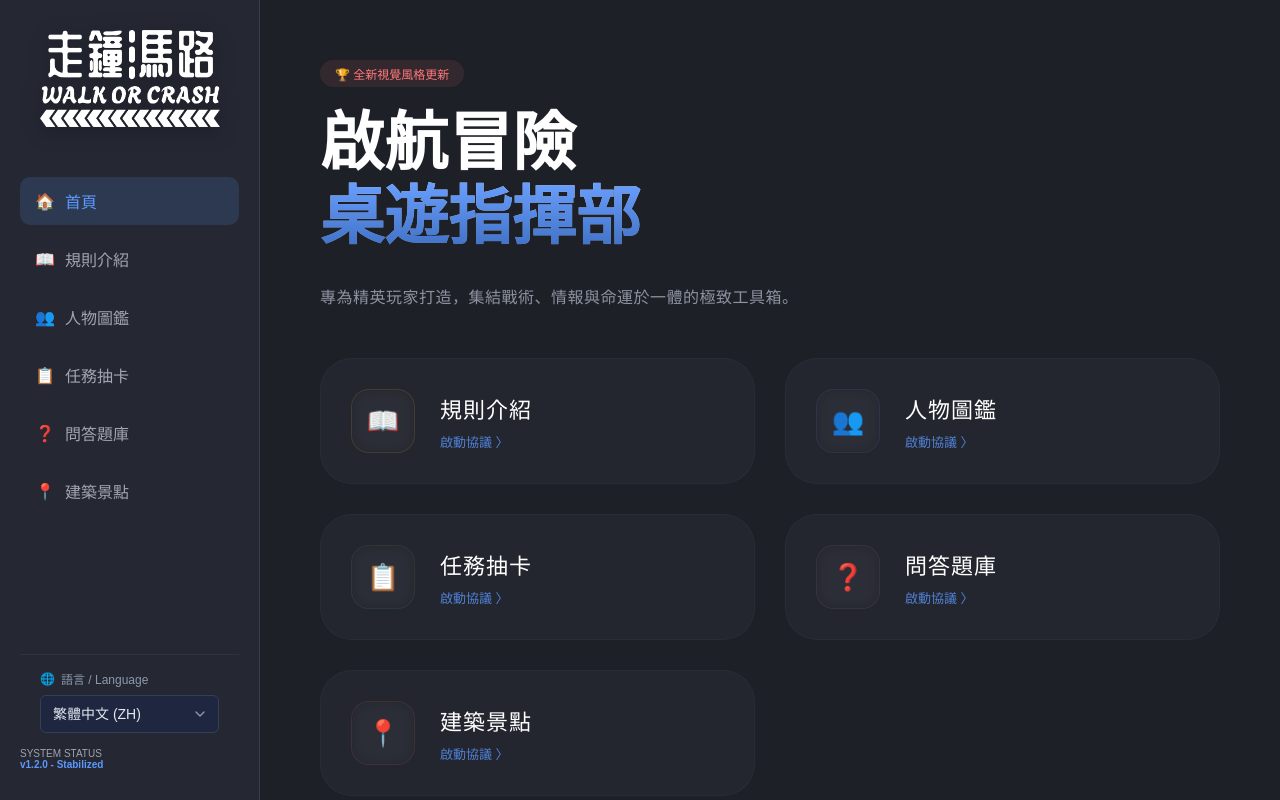
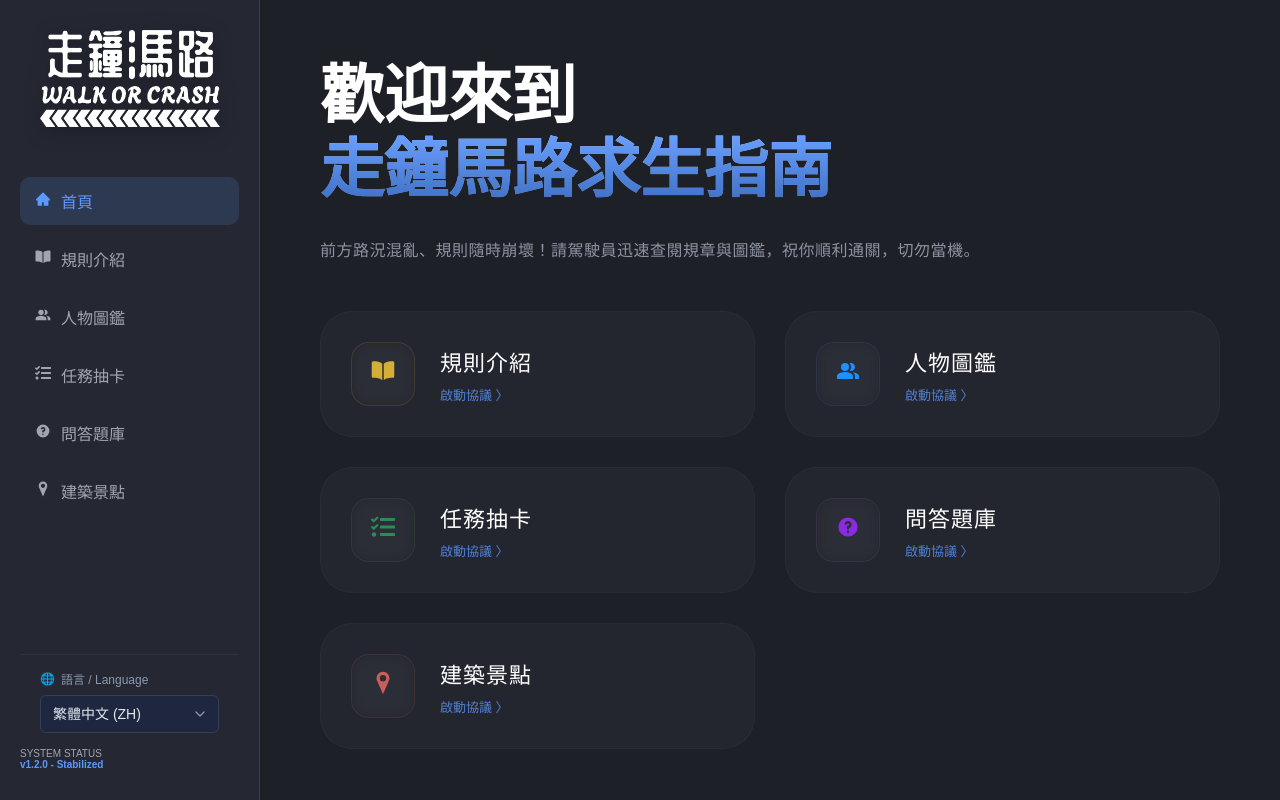
Before and after one commit to yuzuat1223/walkorcrash, a React (Create React App) app: page /#/ in a window 1280 px wide. Built offline with nearby package versions, Linux system fonts and the light colour scheme.

Commit message:
fix: switch to HashRouter and import images safely

```diff
--- a/package.json
+++ b/package.json
@@ -13,6 +13,7 @@
     "react": "^19.2.6",
     "react-dom": "^19.2.6",
     "react-i18next": "^17.0.8",
+    "react-icons": "^5.6.0",
     "react-router-dom": "^7.15.0",
     "react-scripts": "5.0.1",
     "web-vitals": "^2.1.4"
--- a/public/index.html
+++ b/public/index.html
@@ -24,7 +24,7 @@
       work correctly both with client-side routing and a non-root public URL.
       Learn how to configure a non-root public URL by running `npm run build`.
     -->
-    <title>React App</title>
+    <title>走鐘馬路 | WALKORCRASH</title>
   </head>
   <body>
     <noscript>You need to enable JavaScript to run this app.</noscript>
--- a/src/App.css
+++ b/src/App.css
@@ -111,16 +111,6 @@ body {
 
 .hero-section {
   max-width: 1000px;
-}
-
-.badge {
-  background: rgba(255, 120, 120, 0.1);
-  color: #ff7878;
-  display: inline-block;
-  padding: 5px 15px;
-  border-radius: 20px;
-  font-size: 12px;
-  margin-bottom: 20px;
 }
 
 /* 大標題漸層優化 */
--- a/src/App.js
+++ b/src/App.js
@@ -6,9 +6,15 @@ import Task from './pages/Task';
 import Question from './pages/Question';
 import Map from './pages/Map';
 import { translations } from './i18nData';
+import { AiFillHome } from "react-icons/ai";
+import { IoBook } from "react-icons/io5";
+import { MdPeopleAlt } from "react-icons/md";
+import { FaTasks } from "react-icons/fa";
+import { HiQuestionMarkCircle } from "react-icons/hi";
+import { GiPositionMarker } from "react-icons/gi";
 import './App.css';
 
-// 💡 【修正點 1】從 src/pictures/ 引入你的圖片（把圖片變成變流數）
+// 💡 【修正點 1】從 src/pictures/ 引入你的圖片（把圖片變成變數）
 import logoImg from './pictures/logo.png';
 import logo1Img from './pictures/logo1.png';
 
@@ -17,15 +23,17 @@ import logo1Img from './pictures/logo1.png';
 // ==========================================
 const Home = ({ t }) => (
   <div className="hero-section">
-    <div className="badge">{t.badge}</div>
+    {/* <div className="badge">{t.badge}</div> */}
     <h1 className="hero-title">{t.title1}<br /><span className="blue-text">{t.title2}</span></h1>
     <p className="hero-subtitle">{t.subtitle}</p>
 
     <div className="card-grid">
+      {/* 規則介紹 */}
       <Link to="/rules" style={{ textDecoration: 'none', color: 'inherit' }}>
         <div className="feature-card border-yellow" style={{ cursor: 'pointer' }}>
           <div className="card-icon-wrapper bg-yellow">
-            <span className="card-icon">📖</span>
+            {/* 💡 已為 icon 加上繽紛的顏色與放大尺寸 */}
+            <span className="card-icon"><IoBook size={24} color="#D4AF37" /></span>
           </div>
           <div className="card-body">
             <h3>{t.navRules}</h3>
@@ -38,7 +46,7 @@ const Home = ({ t }) => (
       <Link to="/characters" style={{ textDecoration: 'none', color: 'inherit' }}>
         <div className="feature-card border-blue">
           <div className="card-icon-wrapper bg-blue">
-            <span className="card-icon">👥</span>
+            <span className="card-icon"><MdPeopleAlt size={24} color="#1E90FF" /></span>
           </div>
           <div className="card-body">
             <h3>{t.navCharacters}</h3>
@@ -51,7 +59,7 @@ const Home = ({ t }) => (
       <Link to="/task" style={{ textDecoration: 'none', color: 'inherit' }}>
         <div className="feature-card border-green">
           <div className="card-icon-wrapper bg-green">
-          <span className="card-icon">📋</span>
+            <span className="card-icon"><FaTasks size={24} color="#2E8B57" /></span>
           </div>
           <div className="card-body">
             <h3>{t.navTask}</h3>
@@ -64,7 +72,7 @@ const Home = ({ t }) => (
       <Link to="/question" style={{ textDecoration: 'none', color: 'inherit' }}>
         <div className="feature-card border-purple">
           <div className="card-icon-wrapper bg-purple">
-          <span className="card-icon">❓</span>
+            <span className="card-icon"><HiQuestionMarkCircle size={24} color="#8A2BE2" /></span>
           </div>
           <div className="card-body">
             <h3>{t.navQuestion}</h3>
@@ -77,7 +85,7 @@ const Home = ({ t }) => (
       <Link to="/map" style={{ textDecoration: 'none', color: 'inherit' }}>
         <div className="feature-card border-red">
           <div className="card-icon-wrapper bg-red">
-          <span className="card-icon">📍</span>
+            <span className="card-icon"><GiPositionMarker size={24} color="#CD5C5C" /></span>
           </div>
           <div className="card-body">
             <h3>{t.navMap}</h3>
@@ -108,7 +116,7 @@ function App() {
   // 語系狀態控制，預設為中文 'zh-TW'
   const [language, setLanguage] = useState('zh-TW');
 
-  // 👇 2. 根據目前選取的語言，撈出對應的文字檔物件
+  // 👇 根據目前選取的語言，撈出對應的文字檔物件
   const t = translations[language];
 
   const closeMenu = () => setIsMenuOpen(false);
@@ -147,25 +155,25 @@ function App() {
             />
           </div>
 
-          {/* 👇 3. 把原本寫死的中文，換成 {t.xxx} */}
+          {/* 👇 把原本寫死的中文，換成 {t.xxx} */}
           <nav className="nav-links">
             <NavLink to="/" onClick={closeMenu} className={({ isActive }) => isActive ? 'nav-item active' : 'nav-item'}>
-              <span className="icon">🏠</span> {t.navHome}
+              <span className="icon"><AiFillHome /></span> {t.navHome}
             </NavLink>
             <NavLink to="/rules" onClick={closeMenu} className={({ isActive }) => isActive ? 'nav-item active' : 'nav-item'}>
-              <span className="icon">📖</span> {t.navRules}
+              <span className="icon"><IoBook /></span> {t.navRules}
             </NavLink>
             <NavLink to="/characters" onClick={closeMenu} className={({ isActive }) => isActive ? 'nav-item active' : 'nav-item'}>
-              <span className="icon">👥</span> {t.navCharacters}
+              <span className="icon"><MdPeopleAlt /></span> {t.navCharacters}
             </NavLink>
             <NavLink to="/task" onClick={closeMenu} className={({ isActive }) => isActive ? 'nav-item active' : 'nav-item'}>
-              <span className="icon">📋</span> {t.navTask}
+              <span className="icon"><FaTasks /></span> {t.navTask}
             </NavLink>
             <NavLink to="/question" onClick={closeMenu} className={({ isActive }) => isActive ? 'nav-item active' : 'nav-item'}>
-              <span className="icon">❓</span> {t.navQuestion}
+              <span className="icon"><HiQuestionMarkCircle /></span> {t.navQuestion}
             </NavLink>
             <NavLink to="/map" onClick={closeMenu} className={({ isActive }) => isActive ? 'nav-item active' : 'nav-item'}>
-              <span className="icon">📍</span> {t.navMap}
+              <span className="icon"><GiPositionMarker /></span> {t.navMap}
             </NavLink>
           </nav>
 
@@ -194,10 +202,8 @@ function App() {
         {/* 右側變動內容區 */}
         <main className="content-area">
           <Routes>
-            {/* 👇 4. 把目前的語系檔 t 傳入 Home 和 預留頁面 */}
+            {/* 👇 把目前的語系檔 t 傳入 Home 和 各分頁 */}
             <Route path="/" element={<Home t={t} />} />
-
-            {/* 注意：你原本寫好的 Rules 和 Characters 元件內部如果想連動，也要像 Home 一樣傳入 {t} 去改裡面的文字喔！ */}
             <Route path="/rules" element={<Rules t={t} />} />
             <Route path="/characters" element={<Characters t={t} />} />
             <Route path="/task" element={<Task t={t} />} />
--- a/src/i18nData.js
+++ b/src/i18nData.js
@@ -2,10 +2,9 @@
 
 export const translations = {
   'zh-TW': {
-    title1: '啟航冒險',
-    title2: '桌遊指揮部',
-    subtitle: '專為精英玩家打造，集結戰術、情報與命運於一體的極致工具箱。',
-    badge: '🏆 全新視覺風格更新',
+    title1: '歡迎來到',
+    title2: '走鐘馬路求生指南',
+    subtitle: '前方路況混亂、規則隨時崩壞！請駕駛員迅速查閱規章與圖鑑，祝你順利通關，切勿當機。',
     btnLaunch: '啟動協議 〉',
     navHome: '首頁',
     navRules: '規則介紹',
@@ -19,7 +18,6 @@ export const translations = {
     title1: 'Adventure Launch',
     title2: 'Boardgame HQ',
     subtitle: 'Crafted for elite players, the ultimate toolbox combining tactics, intel, and destiny.',
-    badge: '🏆 Brand New Visual Style Update',
     btnLaunch: 'Launch Protocol 〉',
     navHome: 'Home',
     navRules: 'Rules',
@@ -33,7 +31,6 @@ export const translations = {
     title1: '冒険の始まり',
     title2: 'ボードゲーム司令部',
     subtitle: 'エリートプレイヤーのために作られた、戦術・情報・運命が一体となった究極のツールボックス。',
-    badge: '🏆 新しいビジュアルスタイル更新',
     btnLaunch: 'プロトコル起動 〉',
     navHome: 'ホーム',
     navRules: 'ルール紹介',
--- a/src/pages/Rules.js
+++ b/src/pages/Rules.js
@@ -2,49 +2,49 @@ import React, { useState } from 'react';
 import './Rules.css';
 
 const Rules = () => {
-  // 規則資料設定（總共 7 個階段）
+  // 💡 【修正重點】使用 process.env.PUBLIC_URL 確保在本地和 GitHub Pages 部署時，圖片基準路徑都能動態配對正確
   const rulesData = [
     {
       id: 1,
       title: '規則傳遞',
       subtitle: '數據傳輸中：第 1 / 7 階段',
-      image: '/pictures/rules/s1.png',
+      image: `${process.env.PUBLIC_URL}/pictures/rules/s1.png`,
     },
     {
       id: 2,
       title: '規則傳遞',
       subtitle: '數據傳輸中：第 2 / 7 階段',
-      image: '/pictures/rules/s2.png',
+      image: `${process.env.PUBLIC_URL}/pictures/rules/s2.png`,
     },
     {
       id: 3,
       title: '規則傳遞',
       subtitle: '數據傳輸中：第 3 / 7 階段',
-      image: '/pictures/rules/s3.png',
+      image: `${process.env.PUBLIC_URL}/pictures/rules/s3.png`,
     },
     {
       id: 4,
       title: '規則傳遞',
       subtitle: '數據傳輸中：第 4 / 7 階段',
-      image: '/pictures/rules/s4.png',
+      image: `${process.env.PUBLIC_URL}/pictures/rules/s4.png`,
     },
     {
       id: 5,
       title: '規則傳遞',
       subtitle: '數據傳輸中：第 5 / 7 階段',
-      image: '/pictures/rules/s5.png',
+      image: `${process.env.PUBLIC_URL}/pictures/rules/s5.png`,
     },
     {
       id: 6,
       title: '規則傳遞',
       subtitle: '數據傳輸中：第 6 / 7 階段',
-      image: '/pictures/rules/s6.png',
+      image: `${process.env.PUBLIC_URL}/pictures/rules/s6.png`,
     },
     {
       id: 7,
       title: '規則傳遞',
       subtitle: '數據傳輸中：第 7 / 7 階段',
-      image: '/pictures/rules/s7.png',
+      image: `${process.env.PUBLIC_URL}/pictures/rules/s7.png`,
     }
   ];
 
@@ -117,7 +117,8 @@ const Rules = () => {
               alt="Rule Visual"
               className="rule-illustration glitch-img"
               onError={(e) => {
-                e.target.style.display = 'none';
+                // 💡 如果沒加載成功，移除這行隱藏，方便你抓錯除錯
+                console.error("圖片載入失敗，確認路徑是否正確:", e.target.src);
               }}
             />
           </div>
```
Also changed, not shown: src/components/Sidebar.js (+14 -6 lines), 1 other file (tests, documents, lock files or other folders). Lines whose indentation alone changed are shown as unchanged.
